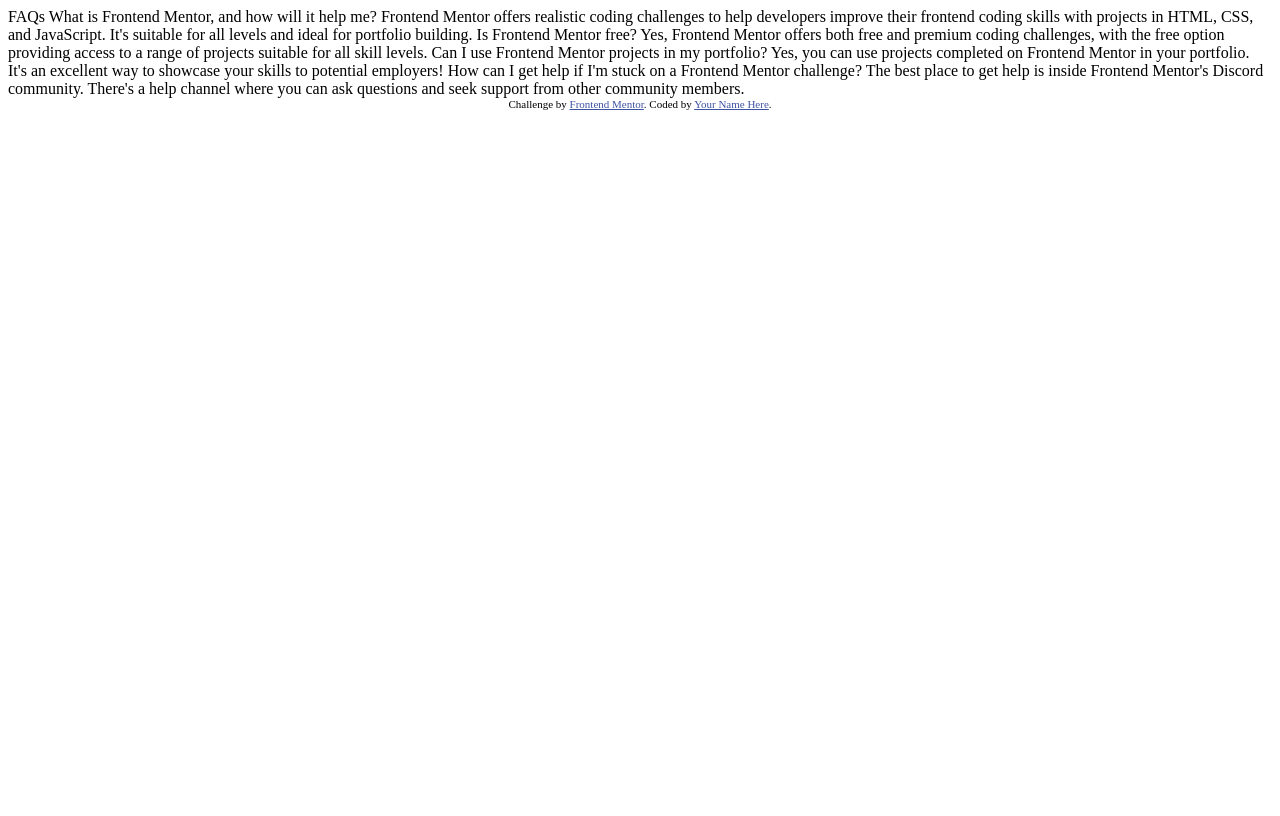
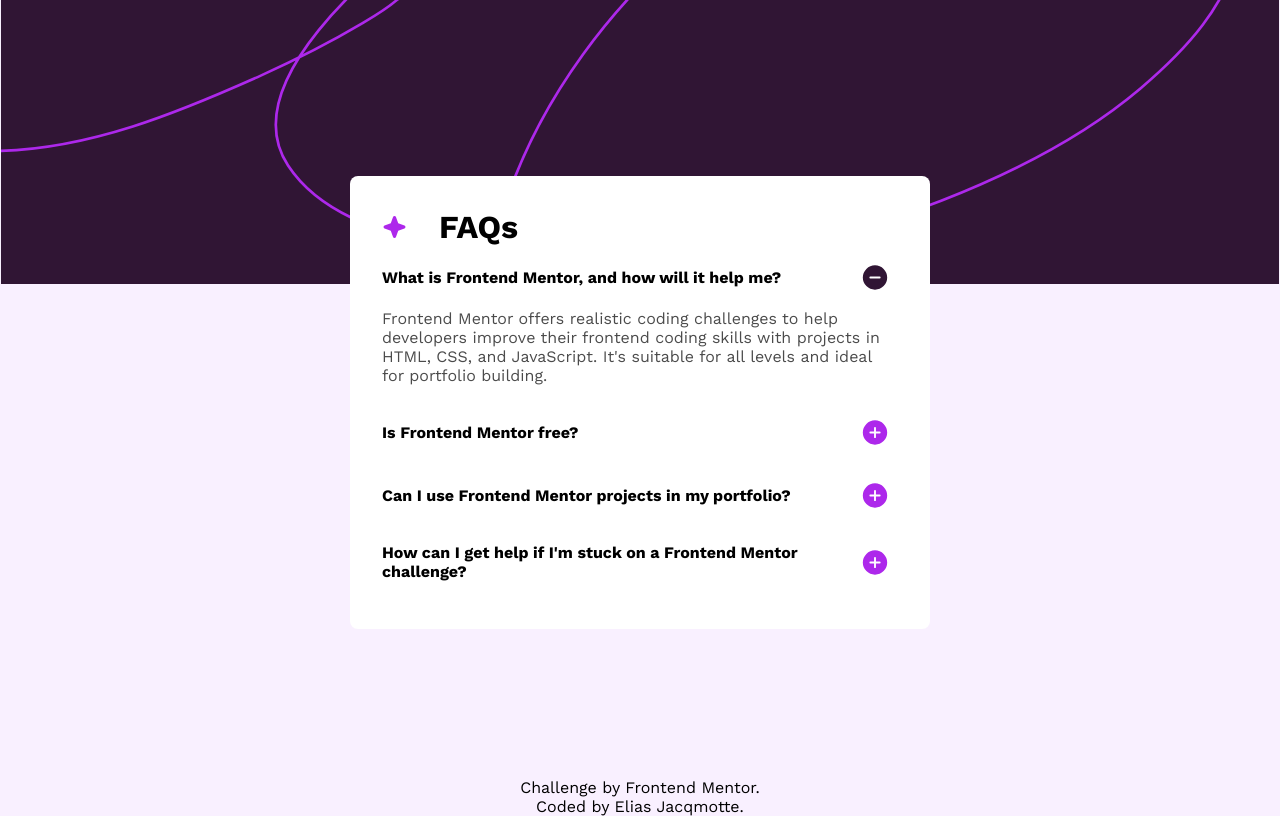
Before and after one commit to elias-jacqmotte/faq-accordion-component-vanilla, a plain HTML site: page index.html in a window 1280 px wide. Drawn offline with nearby package versions, Linux system fonts and the light colour scheme.

Commit message:
finished project

```diff
--- a/index.html
+++ b/index.html
@@ -1,48 +1,70 @@
 <!DOCTYPE html>
 <html lang="en">
+
 <head>
   <meta charset="UTF-8">
-  <meta name="viewport" content="width=device-width, initial-scale=1.0"> <!-- displays site properly based on user's device -->
+  <meta name="viewport" content="width=device-width, initial-scale=1.0">
+  <!-- displays site properly based on user's device -->
+
+  <link rel="preconnect" href="https://fonts.googleapis.com">
+<link rel="preconnect" href="https://fonts.gstatic.com" crossorigin>
+<link href="https://fonts.googleapis.com/css2?family=Work+Sans:ital,wght@0,100..900;1,100..900&family=Young+Serif&display=swap" rel="stylesheet">
 
   <link rel="icon" type="image/png" sizes="32x32" href="./assets/images/favicon-32x32.png">
+  <link rel="stylesheet" href="style.css">
 
   <title>Frontend Mentor | FAQ accordion</title>
+</head>
 
-  <!-- Feel free to remove these styles or customise in your own stylesheet 👍 -->
-  <style>
-    .attribution { font-size: 11px; text-align: center; }
-    .attribution a { color: hsl(228, 45%, 44%); }
-  </style>
-</head>
 <body>
 
-  FAQs
+  <div class="container">
+    <header>
+        <img src="assets/images/icon-star.svg" alt="Star">
+      <h1 class="bold">FAQs</h1>
+    </header>
 
-  What is Frontend Mentor, and how will it help me?
 
+  <main>
+    <details name="faq" open>
+      <summary><p class="bold">What is Frontend Mentor, and how will it help me?</p><img src="assets/images/icon-plus.svg" alt="+" width="30" height="31"> </summary>
+      <p>
         Frontend Mentor offers realistic coding challenges to help developers improve their
         frontend coding skills with projects in HTML, CSS, and JavaScript. It's suitable for
         all levels and ideal for portfolio building.
+      </p>
+    </details>
 
-  Is Frontend Mentor free?
-
+    <details name="faq">
+      <summary><p class="bold">Is Frontend Mentor free?</p><img src="assets/images/icon-plus.svg" alt="+" width="30" height="31"></summary>
+      <p>
         Yes, Frontend Mentor offers both free and premium coding challenges, with the free
         option providing access to a range of projects suitable for all skill levels.
+      </p>
+    </details>
 
-  Can I use Frontend Mentor projects in my portfolio?
-
+    <details name="faq">
+      <summary><p class="bold">Can I use Frontend Mentor projects in my portfolio?</p><img src="assets/images/icon-plus.svg" alt="+" width="30" height="31"></summary>
+      <p>
         Yes, you can use projects completed on Frontend Mentor in your portfolio. It's an excellent
         way to showcase your skills to potential employers!
+      </p>
+    </details>
 
-  How can I get help if I'm stuck on a Frontend Mentor challenge?
-
+    <details name="faq">
+      <summary><p class="bold">How can I get help if I'm stuck on a Frontend Mentor challenge?</p><img src="assets/images/icon-plus.svg" alt="+" width="30" height="31"></summary>
+      <p>
         The best place to get help is inside Frontend Mentor's Discord community. There's a help
         channel where you can ask questions and seek support from other community members.
+      </p>
+    </details>
+  </main>
+  </div>
 
+  <footer class="attribution">
+    <p>Challenge by <a href="https://www.frontendmentor.io?ref=challenge" target="_blank">Frontend Mentor</a>.</p>
+    <p>Coded by <a href="https://github.com/elias-jacqmotte">Elias Jacqmotte</a>.</p>
+  </footer>
+</body>
 
-  <div class="attribution">
-    Challenge by <a href="https://www.frontendmentor.io?ref=challenge" target="_blank">Frontend Mentor</a>.
-    Coded by <a href="#">Your Name Here</a>.
-  </div>
-</body>
 </html>
--- /dev/null
+++ b/style.css
@@ -0,0 +1,229 @@
+/* ---------------------------- */
+/*             RESET            */
+/* ---------------------------- */
+
+/* https://piccalil.li/blog/a-modern-css-reset/ */
+
+/* Box sizing */
+/* Pseudo elements are also included since it is not automatically selected. */
+*,
+*::before,
+*::after {
+    box-sizing: border-box;
+    /* Calculating widths & heights easier */
+}
+
+/* Reset margins */
+/* Can be used to battle "collapsing margins" */
+body,
+h1,
+h2,
+h3,
+h4,
+h5,
+p,
+figure,
+picture {
+    margin: 0;
+}
+
+
+/* Design requires no bold to be used. */
+h1,
+h2,
+h3,
+h4,
+h5,
+h6,
+p {
+    font-weight: 400;
+}
+
+
+/* Make images easier to work with */
+img,
+picture {
+    max-width: 100%;
+    /* display: block; */
+    /* This element has been commented out, since the "hidden" attribute won't work when display block is enabled. */
+}
+
+/* Make forms elements easier to work with */
+input,
+button,
+textarea,
+select {
+    font: inherit;
+    /* Default: font properties are not inherited for these elements */
+}
+
+/* Remove animations for people who've turned them off */
+@media (prefers-reduced-motion: reduce) {
+
+    *,
+    *::before,
+    *::after {
+        animation-duration: 0.01ms !important;
+        animation-iteration-count: 1 !important;
+        transition-duration: 0.01ms !important;
+        scroll-behavior: auto !important;
+    }
+}
+
+
+/* ---------------------------- */
+/*      CUSTOM PROPERTIES       */
+/* ---------------------------- */
+:root {
+    transition-behavior: allow-discrete;
+    /* Allow for discrete rules to be animatable. Copy this to the location where it is used. This property is not inherited.*/
+    interpolate-size: allow-keywords;
+    /* Allows for animating to height auto */
+
+    --clr-white: 0deg 100% 100%;
+    --clr-purple-100: 275deg 100% 97%;
+    --clr-purple-600: 292deg 16% 49%;
+    --clr-purple-950: 292deg 42% 14%;
+
+    --clr-purple-700: 292 82% 33%;
+
+    --ff-work-sans: "Work Sans", sans-serif;
+
+    --fs-p: 1rem;
+    --fs-summary: 1.5rem;
+    --fs-h1: 2.5rem;
+
+}
+
+/* ---------------------------- */
+/*       UTILITY CLASSES        */
+/* ---------------------------- */
+.bold {
+    font-weight: bold;
+}
+
+
+/* ---------------------------- */
+/*        PAGE SPECIFICS        */
+/* ---------------------------- */
+body {
+    font-family: var(--ff-work-sans);
+    background-image: url(./assets/images/background-pattern-mobile.svg);
+    background-repeat: no-repeat;
+    background-size: contain;
+    /* Such that scaling up does not immediately mean desktop size. */
+    background-color: hsl(var(--clr-purple-100));
+    min-height: 80vh;
+    position: relative;
+}
+
+a,
+a:visited {
+    color: hsl(var(--clr-purple-950) 0.65);
+    text-decoration: none;
+}
+
+a:hover,
+a:focus {
+    color: hsla(var(--clr-purple-950));
+}
+
+footer {
+    position: absolute;
+    width: 80%;
+    bottom: 0;
+    left: 50%;
+    transform: translateX(-50%);
+    text-align: center;
+}
+
+.container {
+    margin: 1.5rem;
+    margin-top: 10rem;
+    max-width: 580px;
+    padding: 2rem;
+    background-color: hsl(var(--clr-white));
+    border-radius: 0.5rem;
+    font-size: var(--fs-p);
+    /* text-wrap: balance; */
+}
+
+header {
+    display: flex;
+    flex-direction: row;
+    img {
+        width: 25px;
+        aspect-ratio: 1;
+        display: inline;
+        vertical-align: text-bottom;
+        margin-right: 2rem;
+    }
+}
+
+main details {
+    padding-block: 1rem;
+    list-style: none;
+    cursor: pointer;
+}
+
+main details summary img {
+    margin-inline: 0.5rem;
+    width: 30px;
+    aspect-ratio: 1;
+}
+
+main details summary {
+    position: relative;
+    list-style: none;
+    display: flex;
+    justify-content: space-between;
+    align-items: center;
+}
+
+main details:hover summary {
+    color: hsl(var(--clr-purple-700));
+}
+
+
+
+main details summary::-webkit-details-marker {
+    display: none;
+}
+
+/* Include some padding. Should not be done under the pseudo element ::details-content */
+main details > p {
+    padding-top: 1rem;
+}
+
+/* p is a child from this details-content. */
+main details::details-content {
+    opacity: 0.7;
+    font-size: var(--fs-p);
+    block-size: 0;
+    overflow: hidden;
+    transition:
+        block-size 0.5s,
+        content-visibility 0.5s
+    ;
+    transition-behavior: allow-discrete;
+}
+
+main details[open] summary img {
+    content: url(assets/images/icon-minus.svg);
+}
+
+main details[open]::details-content {
+    block-size: auto;
+}
+
+@media (width > 600px) {
+    .container {
+        margin: auto;
+        margin-top: 11rem;
+    }
+
+    body {
+        background-image: url(assets/images/background-pattern-desktop.svg);
+        background-size: contain;
+    }
+}
```
Also changed, not shown: assets/finished-product/desktop-design.png (added), assets/finished-product/mobile-design.png (added), assets/fonts/OFL.txt (deleted), assets/fonts/README.txt (deleted), assets/fonts/WorkSans-Italic-VariableFont_wght.ttf (deleted), assets/fonts/WorkSans-VariableFont_wght.ttf (deleted), assets/fonts/static/WorkSans-Bold.ttf (deleted), assets/fonts/static/WorkSans-Regular.ttf (deleted), assets/fonts/static/WorkSans-SemiBold.ttf (deleted), 2 other files. Lines whose indentation alone changed are shown as unchanged.
